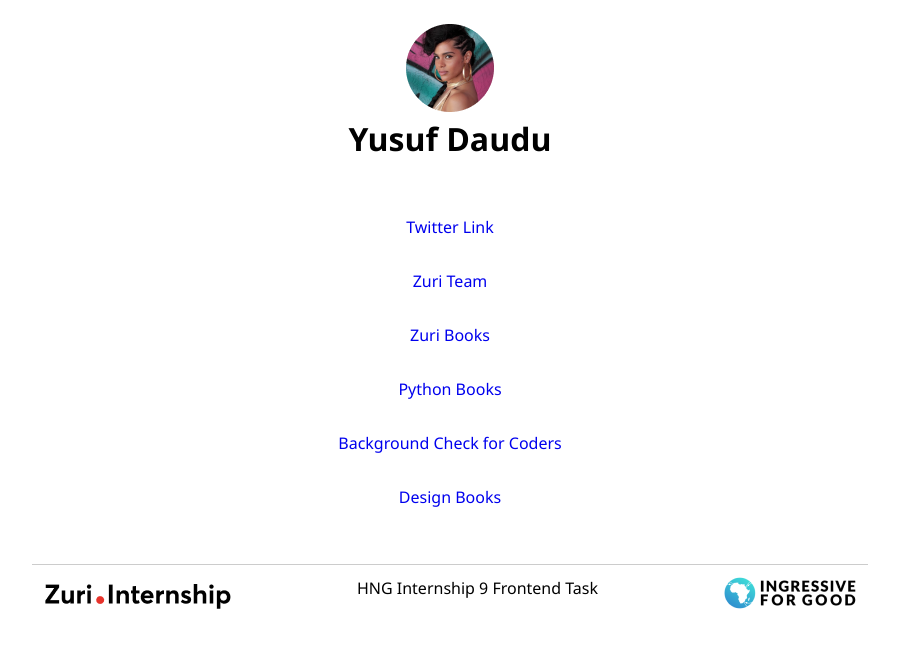
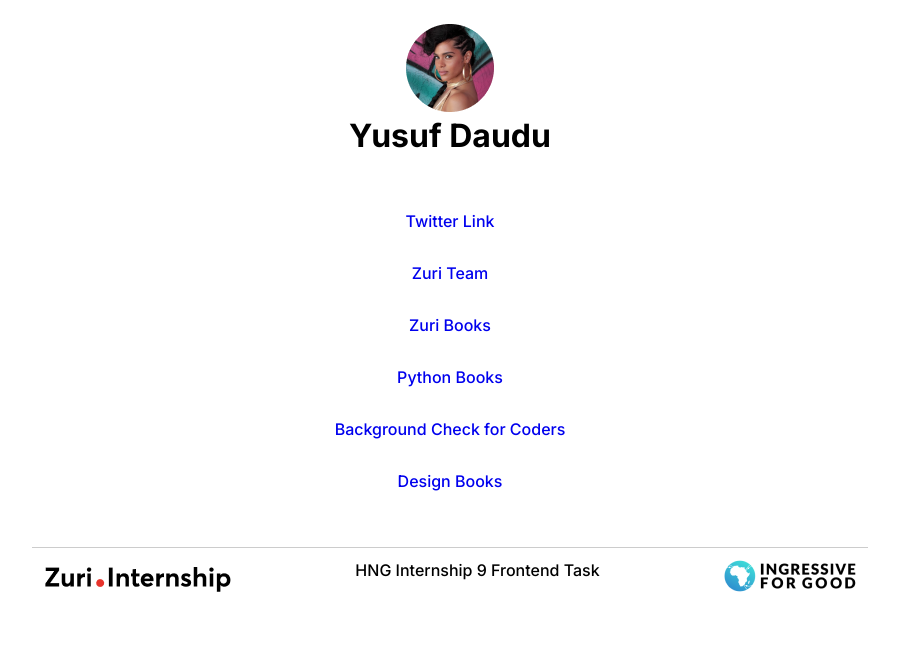
Before and after one commit to dyCodes/linktree-hngi9, a JavaScript app: page / in a window 1280 px wide. Shown: the top 648 px of the page, without its empty margins (190-1089 px from the left). Built offline with nearby package versions, Linux system fonts and the light colour scheme; the HTML template or start-up script is replaced by a standard one.

Commit message:
Add Google font - Inter

```diff
--- a/src/index.css
+++ b/src/index.css
@@ -1,3 +1,5 @@
+@import url("https://fonts.googleapis.com/css2?family=Inter:wght@500;700&display=swap");
+
 * {
   margin: 0;
   padding: 0;
@@ -6,7 +8,7 @@
 }
 
 body {
-  font-family: "Segoe UI", Roboto, sans-serif;
+  font-family: "Inter", sans-serif;
 }
 
 .App {
```
